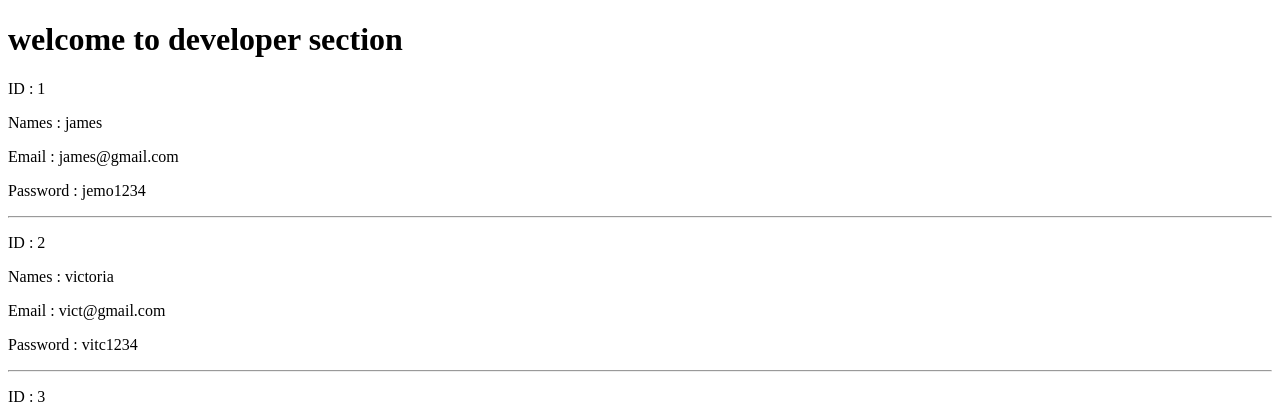
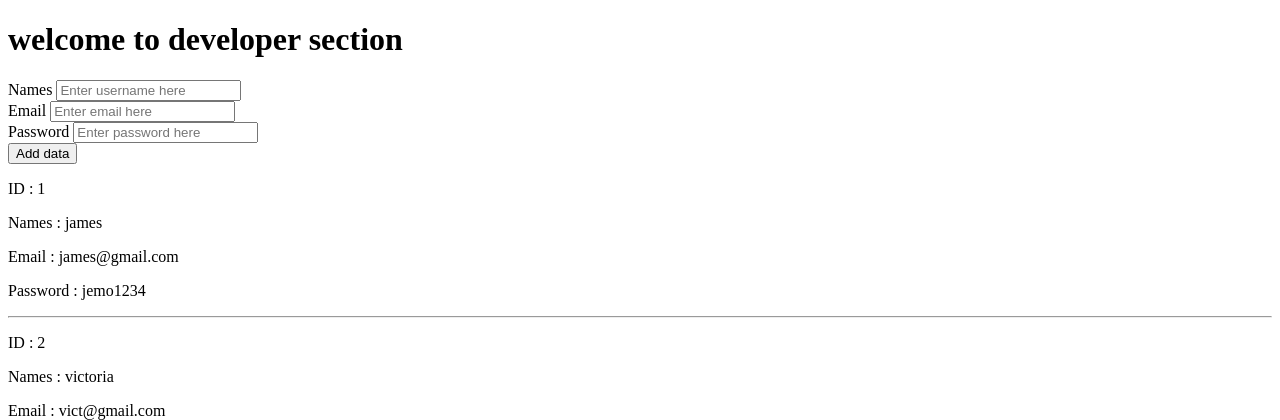
Before and after one commit to AntonyIS/Intro-to-Flask, a Flask app: page / in a window 1280 px wide. Shown: the top 420 px of the page. Run offline with Flask 2, Linux system fonts and the light colour scheme; data comes from the database, SQL or seed files in the repository.

Commit message:
Added html form

```diff
--- a/app.py
+++ b/app.py
@@ -93,21 +93,20 @@ def get_user(user_id):
 # Reading(getting data about a single user using their id(user_id))
 @app.route('/users/add', methods = ['GET', 'POST'])
 def add_user():
-    if request.method == 'POST':# sending from the FE
-        # receive/grab data
+    # check the request method
+    if request.method == 'POST':
+        # recieve data from the form
         name = request.form.get('jina')
-        programming_language = request.form.get('coding_language')
+        email = request.form.get('arafa')
+        password = request.form.get('basswad')
 
-        # Store data into db:
-        # create a user instance
-        new_user = Users(name=name, language=programming_language)
-        # add user to Users table
-        db.session.add(new_user)
-        # save user into the database
-        db.session.commit()
-        return render_template("index.html")
+        print(name, email, password)
+
     else:
-        return render_template('add_user.html')
+        return "Hello"
+
+
+
 
 
 
--- a/templates/get_user.html
+++ b/templates/get_user.html
@@ -5,6 +5,10 @@
     <title>User page</title>
 </head>
 <body>
-    <h1>Found user is : {{user.username}}</h1>
+    {% if user %}
+        <h1>Found user is : {{user.username}}</h1>
+    {% else %}
+        <h1>No user found</h1>
+    {% endif %}
 </body>
 </html>
--- a/templates/index.html
+++ b/templates/index.html
@@ -6,6 +6,18 @@
 </head>
 <body>
     <h1>welcome to developer section</h1>
+    <form action="/users/add" method="post">
+        <label for="">Names </label>
+        <input type="text" name="jina" placeholder="Enter username here">
+        <br>
+        <label for="">Email </label>
+        <input type="email" name="arafa" placeholder="Enter email here">
+        <br>
+         <label for="">Password </label>
+        <input type="password" name="basswad" placeholder="Enter password here">
+        <br>
+        <input type="submit" value="Add data">
+    </form>
 
     {% if users %}
         {% for user in users %}
```
